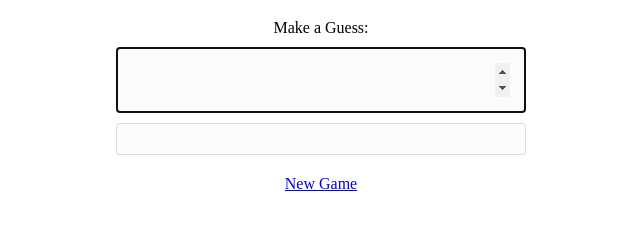
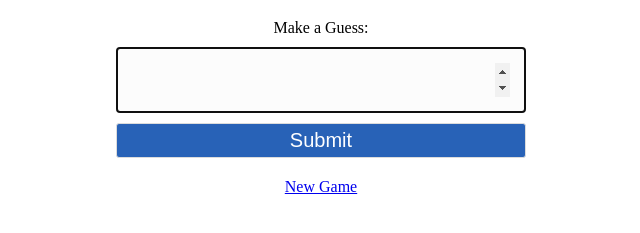
Before and after one commit to nysky1/react-hot-cold-jb, a React app: page / in a window 1280 px wide. Shown: the part 115-348 px from the top of the page, without its empty margins (319-959 px from the left). Built offline with nearby package versions, Linux system fonts and the light colour scheme.

Commit message:
all tests

```diff
--- a/src/components/guess-history.js
+++ b/src/components/guess-history.js
@@ -3,9 +3,7 @@ import './guess-history.css';
 
 //follow up: other funcs need a class?
 export default class GuessHistory extends React.Component {
-    constructor(props) {
-        super(props);
-    }
+
     formatGuesses(guesses) {
         return guesses.map((item, index) => {
             return <div key={index}>{item}</div>;
--- a/src/components/guess-input.js
+++ b/src/components/guess-input.js
@@ -20,7 +20,7 @@ export default class GuessInput extends React.Component {
                     className="text"
                     ref={input => this.textInput = input}
                     required />
-                    <button type='submit' name='submit' />
+                    <button type='submit' name='submit'>Submit</button>
                 </form>
             </div>
         )
--- a/src/index.css
+++ b/src/index.css
@@ -49,6 +49,12 @@ fieldset input,fieldset textarea,fieldset button,fieldset a {
   margin: 10px auto 10px ;
   transition: opacity 0.4s;
 }
+fieldset button {
+  background:#2862b7;
+  font-size: 20px;
+  padding:5px;
+  color: #fff;
+}
 
 .guessOutput {
   font-size: 26px;
```
Also changed, not shown: src/components/game-status.test.js (added, +12 -0 lines), src/components/guess-history.test.js (added, +11 -0 lines).
